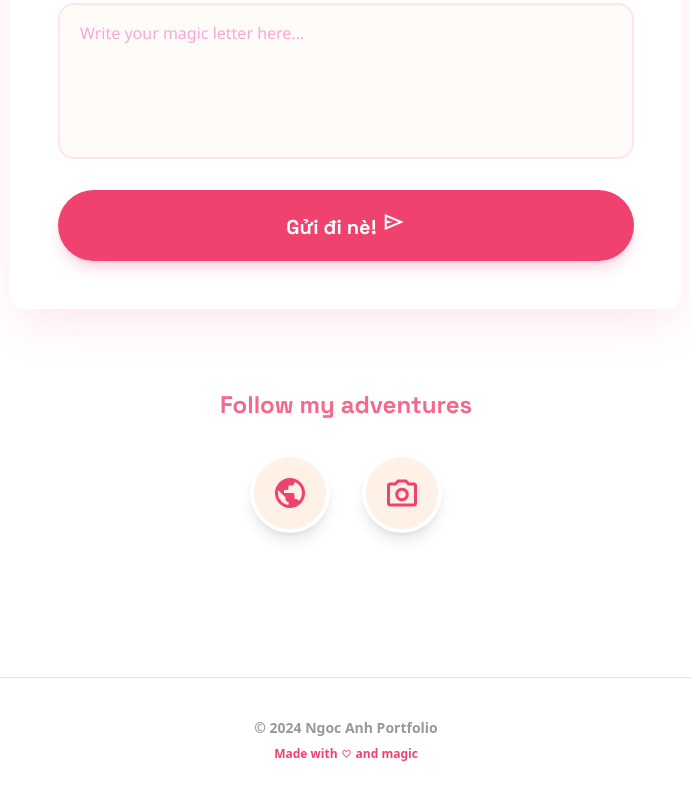
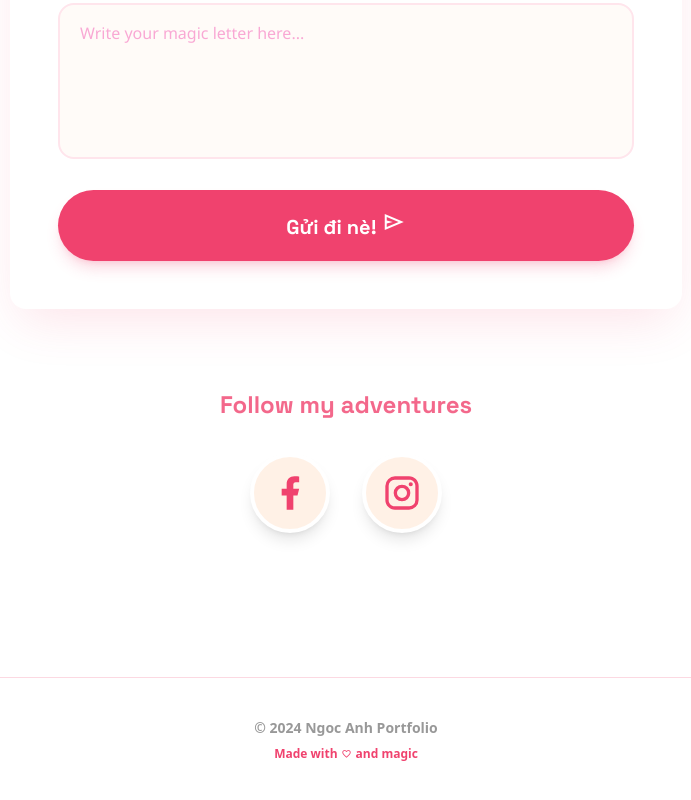
Before and after one commit to knghia2902/ngoc-anh-portfolio, a Vue app: page /contact in a window 1280 px wide. Shown: the part 657-1457 px from the top of the page, without its empty margins (294-985 px from the left). Built offline with nearby package versions, Linux system fonts and the light colour scheme; no server answers; the database is empty; the HTML template or start-up script is replaced by a standard one.

Commit message:
feat: custom brand SVG icons and fix social persistence

```diff
--- a/src/stores/content.ts
+++ b/src/stores/content.ts
@@ -42,8 +42,8 @@ export const contentStore = reactive({
     about: {
         email: "your.email@example.com",
         social: [
-            { platform: 'Facebook', url: '#', icon: 'public' },
-            { platform: 'Instagram', url: '#', icon: 'photo_camera' }
+            { platform: 'Facebook', url: '#', icon: 'facebook', isSvg: true },
+            { platform: 'Instagram', url: '#', icon: 'instagram', isSvg: true }
         ]
     },
     messages: [] as Array<{ id: number; name: string; email: string; content: string; date: string }>
--- a/src/views/AdminView.vue
+++ b/src/views/AdminView.vue
@@ -211,12 +211,12 @@ const saveChanges = async () => {
     triggerToast('✨ Changes saved to Cloud!');
 };
 
-// Social Icons Preset - Using Material Symbols that best represent each platform
+// Social Icons Preset - Brand-specific icons
 const iconPresets = [
-    { label: 'Facebook', icon: 'group' },
-    { label: 'Instagram', icon: 'photo_camera' },
+    { label: 'Facebook', icon: 'facebook', isSvg: true },
+    { label: 'Instagram', icon: 'instagram', isSvg: true },
+    { label: 'TikTok', icon: 'tiktok', isSvg: true },
     { label: 'LinkedIn', icon: 'work' },
-    { label: 'TikTok', icon: 'music_note' },
     { label: 'YouTube', icon: 'play_circle' },
     { label: 'Twitter/X', icon: 'chat_bubble' },
     { label: 'GitHub', icon: 'code' },
@@ -226,8 +226,22 @@ const iconPresets = [
     { label: 'Link', icon: 'link' }
 ];
 
+// Custom SVG icons for brands
+const customIcons: Record<string, string> = {
+    facebook: '<svg viewBox="0 0 24 24" fill="currentColor"><path d="M14 13.5h2.5l1-4H14v-2c0-1.03 0-2 2-2h1.5V2.14c-.326-.043-1.557-.14-2.857-.14C11.928 2 10 3.657 10 6.7v2.8H7v4h3V22h4v-8.5z"/></svg>',
+    instagram: '<svg viewBox="0 0 24 24" fill="currentColor"><path d="M7.8 2h8.4C19.4 2 22 4.6 22 7.8v8.4a5.8 5.8 0 0 1-5.8 5.8H7.8C4.6 22 2 19.4 2 16.2V7.8A5.8 5.8 0 0 1 7.8 2m-.2 2A3.6 3.6 0 0 0 4 7.6v8.8C4 18.39 5.61 20 7.6 20h8.8a3.6 3.6 0 0 0 3.6-3.6V7.6C20 5.61 18.39 4 16.4 4H7.6m9.65 1.5a1.25 1.25 0 0 1 1.25 1.25A1.25 1.25 0 0 1 17.25 8 1.25 1.25 0 0 1 16 6.75a1.25 1.25 0 0 1 1.25-1.25M12 7a5 5 0 0 1 5 5 5 5 0 0 1-5 5 5 5 0 0 1-5-5 5 5 0 0 1 5-5m0 2a3 3 0 0 0-3 3 3 3 0 0 0 3 3 3 3 0 0 0 3-3 3 3 0 0 0-3-3z"/></svg>',
+    tiktok: '<svg viewBox="0 0 24 24" fill="currentColor"><path d="M16.6 5.82s.51.5 0 0A4.278 4.278 0 0 1 15.54 3h-3.09v12.4a2.592 2.592 0 0 1-2.59 2.5c-1.42 0-2.6-1.16-2.6-2.6 0-1.72 1.66-3.01 3.37-2.48V9.66c-3.45-.46-6.47 2.22-6.47 5.64 0 3.33 2.76 5.7 5.69 5.7 3.14 0 5.69-2.55 5.69-5.7V9.01a7.35 7.35 0 0 0 4.3 1.38V7.3s-1.88.09-3.24-1.48z"/></svg>'
+};
+
+const getIconHtml = (iconName: string) => {
+    if (customIcons[iconName]) {
+        return customIcons[iconName];
+    }
+    return null;
+};
+
 const addSocialLink = () => {
-    contentStore.about.social.push({ platform: 'New Link', url: '', icon: 'link' });
+    contentStore.about.social.push({ platform: 'New Link', url: '', icon: 'link', isSvg: false });
 };
 
 const removeSocialLink = (idx: number) => {
@@ -495,10 +509,11 @@ const removeSocialLink = (idx: number) => {
                                  <div class="flex flex-wrap gap-2">
                                      <button v-for="preset in iconPresets" :key="preset.icon"
                                              type="button"
-                                             @click.prevent="link.icon = preset.icon"
+                                             @click.prevent="link.icon = preset.icon; link.isSvg = preset.isSvg || false"
                                              :class="['size-10 rounded-xl flex items-center justify-center transition-all border-2', link.icon === preset.icon ? 'bg-primary text-white scale-110 shadow-md border-primary' : 'bg-white text-primary/40 hover:bg-primary/10 border-transparent hover:border-primary/20']"
                                              :title="preset.label">
-                                         <span class="material-symbols-outlined text-xl">{{ preset.icon }}</span>
+                                         <span v-if="getIconHtml(preset.icon)" v-html="getIconHtml(preset.icon)" class="w-5 h-5"></span>
+                                         <span v-else class="material-symbols-outlined text-xl">{{ preset.icon }}</span>
                                      </button>
                                  </div>
                                  <button @click="removeSocialLink(idx)" class="text-red-400 hover:text-red-600">
--- a/src/views/ContactView.vue
+++ b/src/views/ContactView.vue
@@ -8,6 +8,17 @@ const email = ref('');
 const message = ref('');
 const isSubmitting = ref(false);
 const sentSuccess = ref(false);
+
+// Custom SVG icons for brands (same as AdminView)
+const customIcons: Record<string, string> = {
+    facebook: '<svg viewBox="0 0 24 24" fill="currentColor"><path d="M14 13.5h2.5l1-4H14v-2c0-1.03 0-2 2-2h1.5V2.14c-.326-.043-1.557-.14-2.857-.14C11.928 2 10 3.657 10 6.7v2.8H7v4h3V22h4v-8.5z"/></svg>',
+    instagram: '<svg viewBox="0 0 24 24" fill="currentColor"><path d="M7.8 2h8.4C19.4 2 22 4.6 22 7.8v8.4a5.8 5.8 0 0 1-5.8 5.8H7.8C4.6 22 2 19.4 2 16.2V7.8A5.8 5.8 0 0 1 7.8 2m-.2 2A3.6 3.6 0 0 0 4 7.6v8.8C4 18.39 5.61 20 7.6 20h8.8a3.6 3.6 0 0 0 3.6-3.6V7.6C20 5.61 18.39 4 16.4 4H7.6m9.65 1.5a1.25 1.25 0 0 1 1.25 1.25A1.25 1.25 0 0 1 17.25 8 1.25 1.25 0 0 1 16 6.75a1.25 1.25 0 0 1 1.25-1.25M12 7a5 5 0 0 1 5 5 5 5 0 0 1-5 5 5 5 0 0 1-5-5 5 5 0 0 1 5-5m0 2a3 3 0 0 0-3 3 3 3 0 0 0 3 3 3 3 0 0 0 3-3 3 3 0 0 0-3-3z"/></svg>',
+    tiktok: '<svg viewBox="0 0 24 24" fill="currentColor"><path d="M16.6 5.82s.51.5 0 0A4.278 4.278 0 0 1 15.54 3h-3.09v12.4a2.592 2.592 0 0 1-2.59 2.5c-1.42 0-2.6-1.16-2.6-2.6 0-1.72 1.66-3.01 3.37-2.48V9.66c-3.45-.46-6.47 2.22-6.47 5.64 0 3.33 2.76 5.7 5.69 5.7 3.14 0 5.69-2.55 5.69-5.7V9.01a7.35 7.35 0 0 0 4.3 1.38V7.3s-1.88.09-3.24-1.48z"/></svg>'
+};
+
+const getIconHtml = (iconName: string) => {
+    return customIcons[iconName] || null;
+};
 
 const sendMessage = async () => {
     isSubmitting.value = true;
@@ -96,7 +107,8 @@ const sendMessage = async () => {
                      <!-- Social links from store -->
                      <a v-for="(item, idx) in contentStore.about.social" :key="idx" :href="item.url" target="_blank" class="group relative">
                         <div class="size-20 bg-pastel-peach rounded-full flex items-center justify-center text-primary group-hover:scale-125 transition-all duration-300 shadow-lg border-4 border-white capitalize">
-                            <span class="material-symbols-outlined text-4xl">{{ item.icon }}</span>
+                            <span v-if="getIconHtml(item.icon)" v-html="getIconHtml(item.icon)" class="w-10 h-10"></span>
+                            <span v-else class="material-symbols-outlined text-4xl">{{ item.icon }}</span>
                         </div>
                     </a>
                 </div>
```
Also changed, not shown: 2 other files (tests, documents, lock files or other folders).
